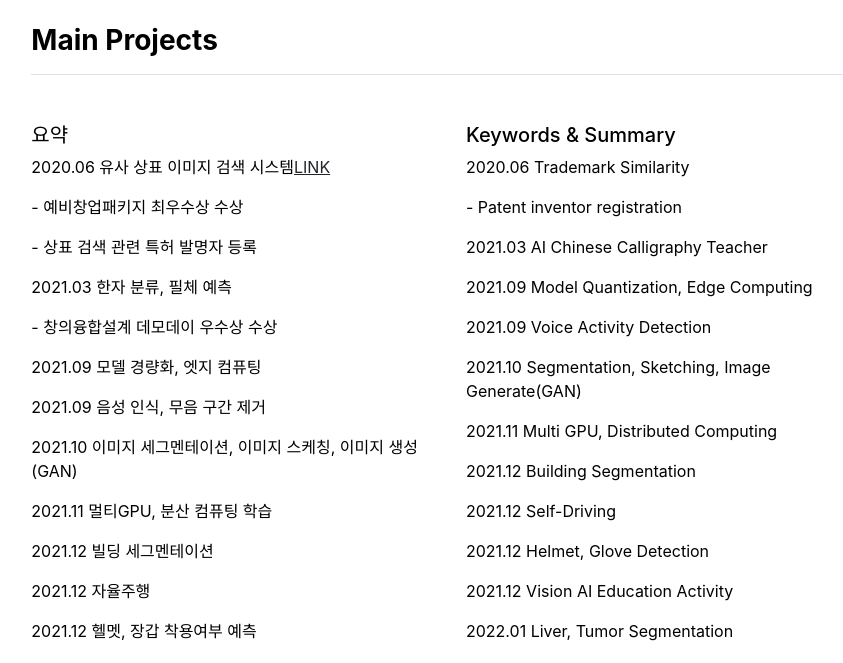
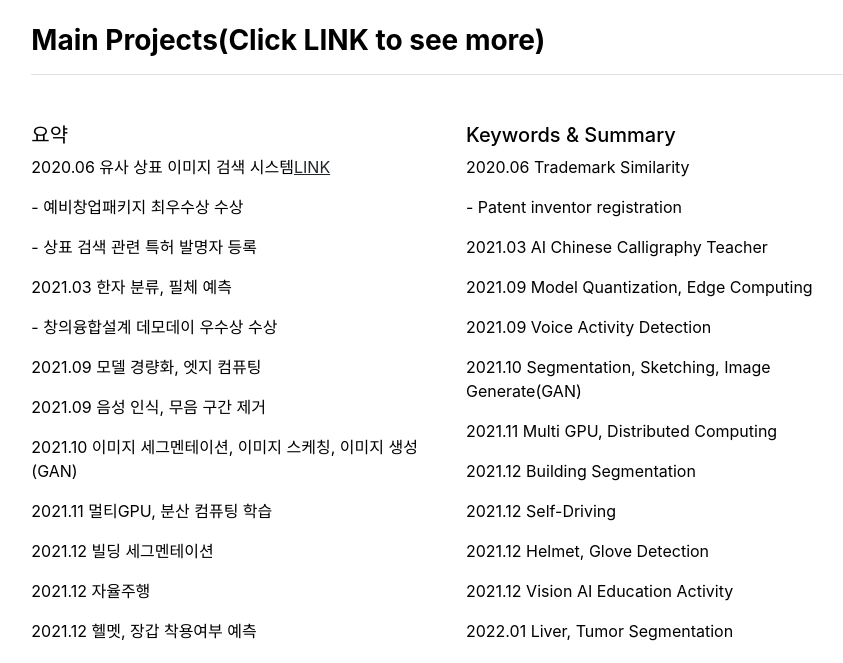
Before and after one commit to HyeongminMoon/HyeongminMoon.github.io, a Jekyll site: the page built from index.md, in a window 1280 px wide and 900 px high, scrolled down 619 px, cut to the strip 237-900 px from the top of the window. Shown: the whole strip, without its empty margins (198-1041 px from the left). Built offline with Jekyll 4.4.1, drawn with Linux system fonts in a browser that asks for light colours.

Commit message:
Update publications.html

```diff
--- a/_includes/publications.html
+++ b/_includes/publications.html
@@ -9,7 +9,7 @@
 
 <div class="row g-5 mb-5">
   <div>
-    <h3 class="fw-bold border-bottom pb-3 mb-5">Main Projects</h3>
+    <h3 class="fw-bold border-bottom pb-3 mb-5">Main Projects(Click LINK to see more)</h3>
     {% if page.title == "Home" %}
 
     <div class="row g-5 mb-5">
```
